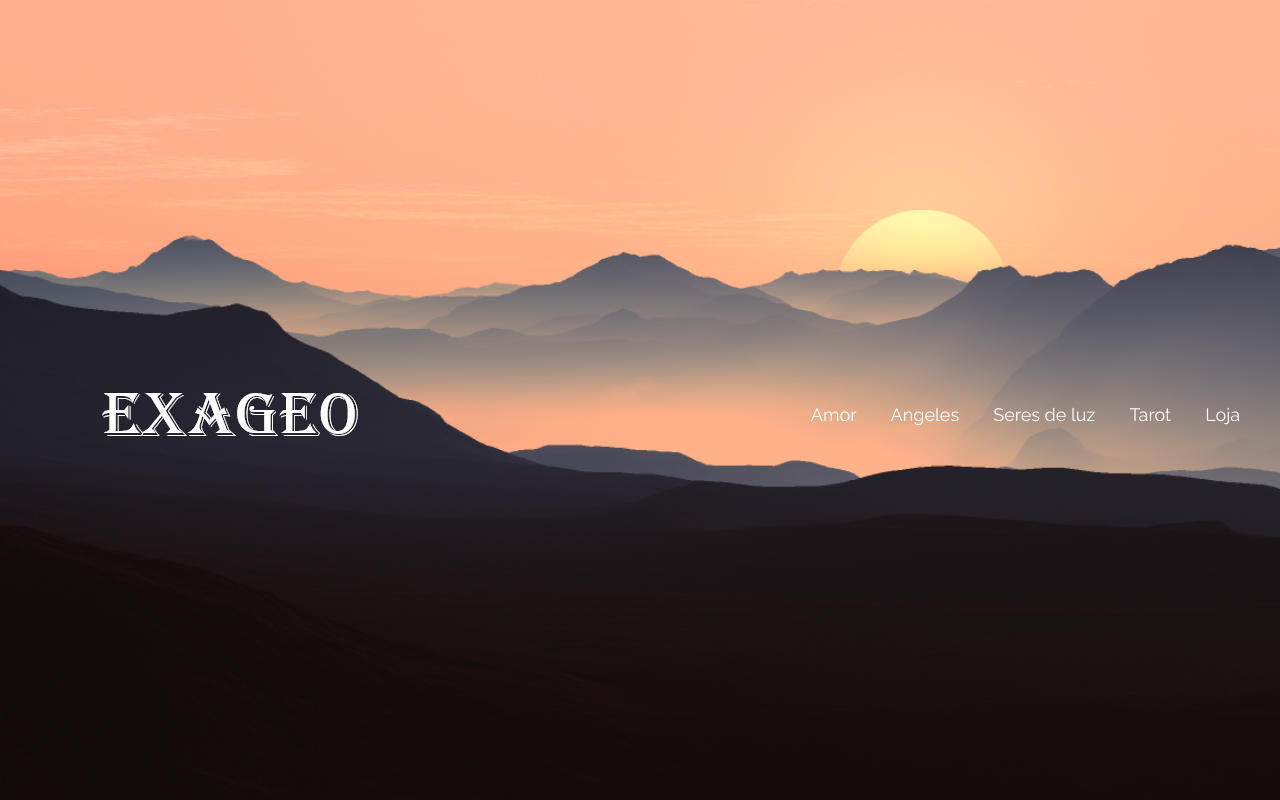
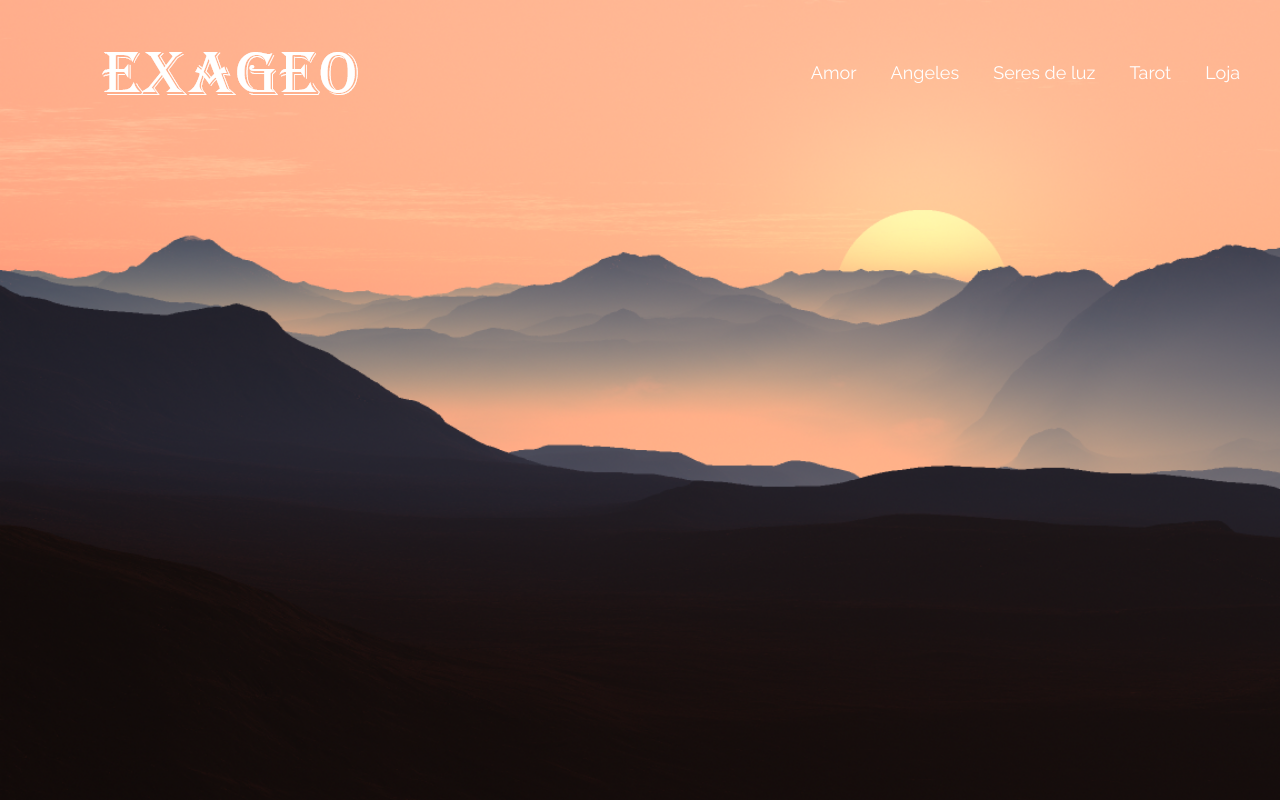
Before and after one commit to elprogramadorpedro/Ecommerce-web-javascript, a plain HTML site: page index.html in a window 1280 px wide. Shown: the top 800 px of the page. Drawn offline with Linux system fonts and the light colour scheme.

Commit message:
barra de navegacion arriba

```diff
--- a/css/stylotarorrrrr.css
+++ b/css/stylotarorrrrr.css
@@ -18,12 +18,6 @@ height: 100vh;
 min-height: 600px;
 }
 
-.contenido-header {
-    height: 100%;
-    display: flex;
-    flex-direction: column;
-    justify-content: space-evenly;
-}
 
 
 
```
